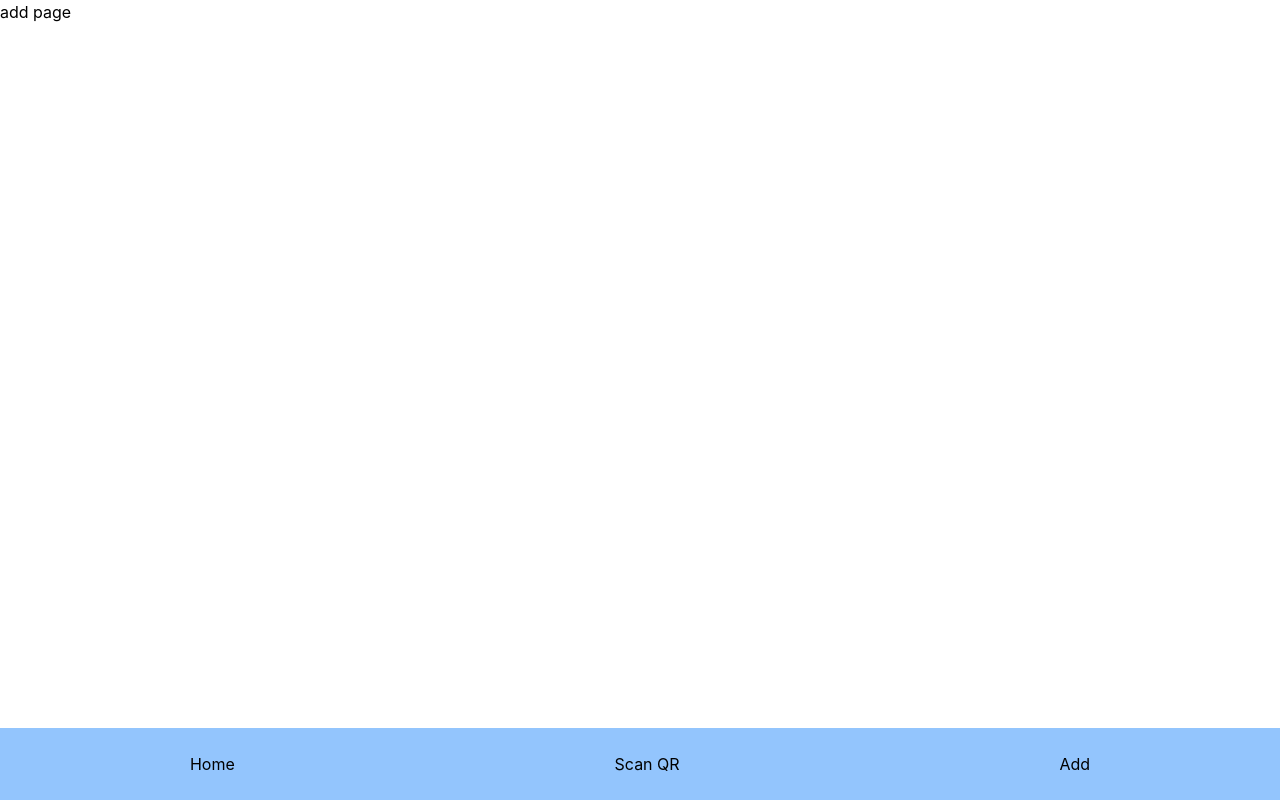
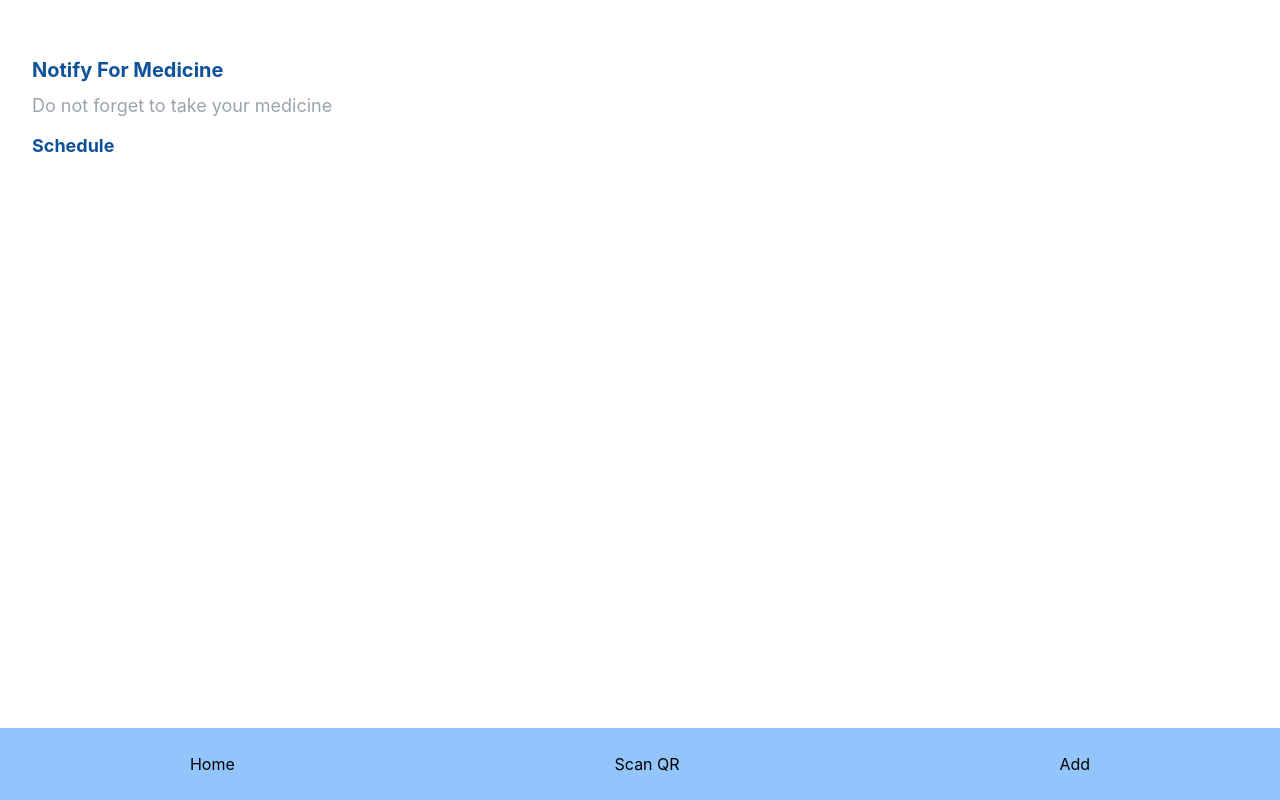
Before and after one commit to luvlyf04/liff, a React (Create React App) app: page /add in a window 1280 px wide. Built offline with nearby package versions, Linux system fonts and the light colour scheme.

Commit message:
home page

```diff
--- a/src/pages/add.jsx
+++ b/src/pages/add.jsx
@@ -1,3 +1,8 @@
 export const Add =()=>{
-    return <div>add page</div>
+    return <div className="px-8 pt-14 pb-24">
+        <div className="text-xl text-primary-400 font-bold">Notify For Medicine</div>
+        <div className="text-gray-400 mt-2 text-lg">Do not forget to take your
+medicine</div>
+        <div className="text-lg text-primary-400 font-bold mt-3">Schedule</div>
+    </div>
 }
```
